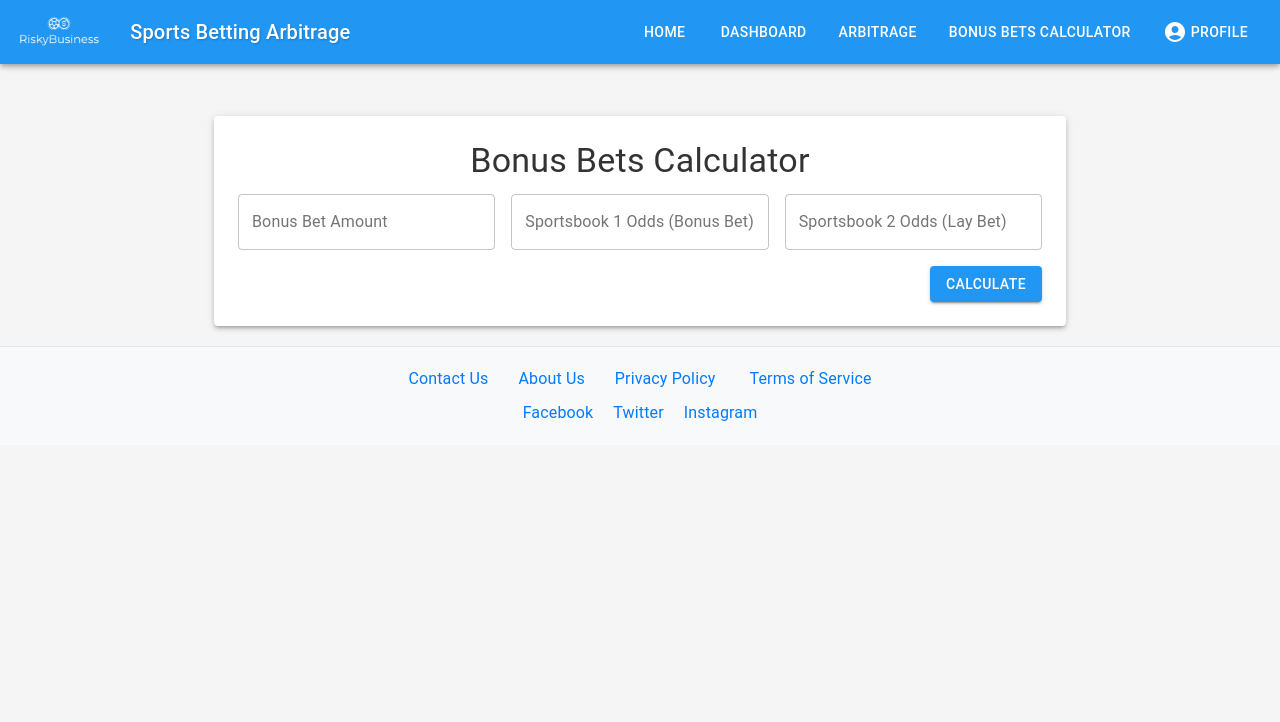
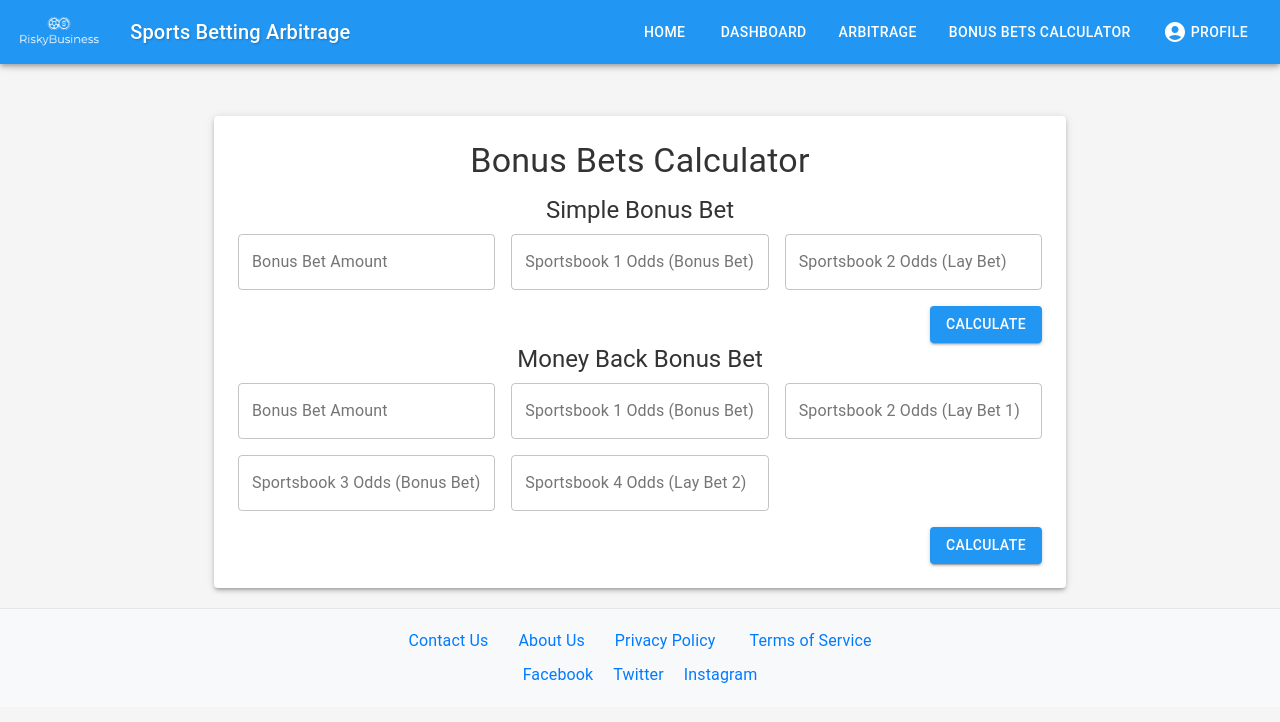
Before and after one commit to skarnani1/Senior-Design, a React (Create React App) app in the folder Cis 400 Website/my-new-app/: page /bonus-bets-calculator in a window 1280 px wide. Shown: the top 722 px of the page. Built offline with nearby package versions, Linux system fonts and the light colour scheme; no server answers.

Commit message:
Feature: Bonus Bet Calculator Formulas

```diff
--- a/Cis 400 Website/my-new-app/src/components/BonusBetsCalculator.js
+++ b/Cis 400 Website/my-new-app/src/components/BonusBetsCalculator.js
@@ -8,6 +8,15 @@ function BonusBetsCalculator() {
     const [calculatedLayStake, setCalculatedLayStake] = useState('');
     const [potentialProfit, setPotentialProfit] = useState('');
     const [calculationError, setCalculationError] = useState('');
+
+    const [bonusBetAmountComplex, setBonusBetAmountComplex] = useState('');
+    const [odds1Complex, setOdds1Complex] = useState('');
+    const [odds2Complex, setOdds2Complex] = useState('');
+    const [odds3Complex, setOdds3Complex] = useState('');
+    const [odds4Complex, setOdds4Complex] = useState('');
+    const [calculatedLayStake1Complex, setCalculatedLayStake1Complex] = useState('');
+    const [calculatedLayStake2Complex, setCalculatedLayStake2Complex] = useState('');
+    const [potentialProfitComplex, setPotentialProfitComplex] = useState('');
 
     const handleCalculate = () => {
         // Basic placeholder calculation - **REPLACE WITH YOUR ACTUAL BONUS BET CALCULATION LOGIC**
@@ -33,6 +42,42 @@ function BonusBetsCalculator() {
         setPotentialProfit(profit.toFixed(2));
     };
 
+    const handleCalculateComplex = () => {
+        // Basic placeholder calculation - **REPLACE WITH YOUR ACTUAL BONUS BET CALCULATION LOGIC**
+        const amount = parseFloat(bonusBetAmountComplex);
+        const odd1 = parseFloat(odds1Complex);
+        const odd2 = parseFloat(odds2Complex);
+        const odd3 = parseFloat(odds3Complex);
+        const odd4 = parseFloat(odds4Complex);
+
+
+
+        if (isNaN(amount) || isNaN(odd1) || isNaN(odd2)) {
+            setCalculationError("Please enter valid numbers for all fields.");
+            setCalculatedLayStake1Complex('');
+            setCalculatedLayStake2Complex('');
+            setPotentialProfitComplex('');
+            return;
+        }
+
+        setCalculationError(''); // Clear any previous errors
+
+        // Example calculation (simplified - needs proper bonus bet logic)
+        const bet1Payout = ((amount * odd3) / 100);
+        const layStake2 = odd4 > 0 ? (100 * bet1Payout) / (odd4 + 100) :  (-odd4 * bet1Payout) / (100 - odd4);
+        const bonusCashVal = bet1Payout - layStake2;
+        const bet2Payout = ((amount * odd1) / 100) + amount;
+        const bet2LessBonusVal = bet2Payout - bonusCashVal;
+        const layStake1 = odd2 > 0 ? (100 * bet2LessBonusVal) / (odd2 + 100) : (-odd2 * bet2LessBonusVal) / (100 - odd2);
+        const totalPayout = bet1Payout + bet2LessBonusVal;
+        const totalSpent = amount + layStake1 + layStake2;
+        const profit = totalPayout - totalSpent;
+
+        setCalculatedLayStake1Complex(layStake1.toFixed(2));
+        setCalculatedLayStake2Complex(layStake2.toFixed(2));
+        setPotentialProfitComplex(profit.toFixed(2));
+    };
+
     return (
         <Container maxWidth="md" sx={{ mt: 4 }}>
             <Paper elevation={3} sx={{ p: 3 }}>
@@ -40,6 +85,7 @@ function BonusBetsCalculator() {
                 {calculationError && (
                     <Typography color="error" sx={{ mb: 2 }}>{calculationError}</Typography>
                 )}
+                <Typography variant="h5" gutterBottom>Simple Bonus Bet</Typography>
                 <Grid container spacing={2} alignItems="center">
                     <Grid item xs={12} md={4}>
                         <TextField
@@ -91,6 +137,81 @@ function BonusBetsCalculator() {
                     </Box>
                 )}
 
+                <Typography variant="h5" gutterBottom>Money Back Bonus Bet</Typography>
+
+                <Grid container spacing={2} alignItems="center">
+                    <Grid item xs={12} md={4}>
+                        <TextField
+                            fullWidth
+                            label="Bonus Bet Amount"
+                            value={bonusBetAmountComplex}
+                            onChange={(e) => setBonusBetAmountComplex(e.target.value)}
+                            type="number"
+                            variant="outlined"
+                        />
+                    </Grid>
+                    <Grid item xs={12} md={4}>
+                        <TextField
+                            fullWidth
+                            label="Sportsbook 1 Odds (Bonus Bet)"
+                            value={odds1Complex}
+                            onChange={(e) => setOdds1Complex(e.target.value)}
+                            type="number"
+                            variant="outlined"
+                            placeholder="e.g., 2.0 for decimal odds"
+                        />
+                    </Grid>
+                    <Grid item xs={12} md={4}>
+                        <TextField
+                            fullWidth
+                            label="Sportsbook 2 Odds (Lay Bet 1)"
+                            value={odds2Complex}
+                            onChange={(e) => setOdds2Complex(e.target.value)}
+                            type="number"
+                            variant="outlined"
+                            placeholder="e.g., 1.9 for decimal odds"
+                        />
+                    </Grid>
+                    <Grid item xs={12} md={4}>
+                        <TextField
+                            fullWidth
+                            label="Sportsbook 3 Odds (Bonus Bet)"
+                            value={odds3Complex}
+                            onChange={(e) => setOdds3Complex(e.target.value)}
+                            type="number"
+                            variant="outlined"
+                            placeholder="e.g., 2.0 for decimal odds"
+                        />
+                    </Grid>
+                    <Grid item xs={12} md={4}>
+                        <TextField
+                            fullWidth
+                            label="Sportsbook 4 Odds (Lay Bet 2)"
+                            value={odds4Complex}
+                            onChange={(e) => setOdds4Complex(e.target.value)}
+                            type="number"
+                            variant="outlined"
+                            placeholder="e.g., 1.9 for decimal odds"
+                        />
+                    </Grid>
+                    <Grid item xs={12} sx={{ textAlign: 'right' }}>
+                        <Button variant="contained" color="primary" onClick={handleCalculateComplex}>
+                            Calculate
+                        </Button>
+                    </Grid>
+                </Grid>
+                {calculatedLayStake1Complex && calculatedLayStake2Complex && potentialProfitComplex && (
+                    <Box sx={{ mt: 3 }}>
+                        <Typography variant="h6">Calculation Results</Typography>
+                        <Typography><strong>Lay Bet Stake 1:</strong> ${calculatedLayStake1Complex}</Typography>
+                        <Typography><strong>Lay Bet Stake 2:</strong> ${calculatedLayStake2Complex}</Typography>
+                        <Typography><strong>Potential Profit:</strong> ${potentialProfitComplex}</Typography>
+                        <Typography variant="body2" sx={{ mt: 2, fontStyle: 'italic' }}>
+                            Note: This is a simplified calculation. Actual bonus bet strategies may vary.
+                        </Typography>
+                    </Box>
+                )}
+
             </Paper>
         </Container>
     );
```
